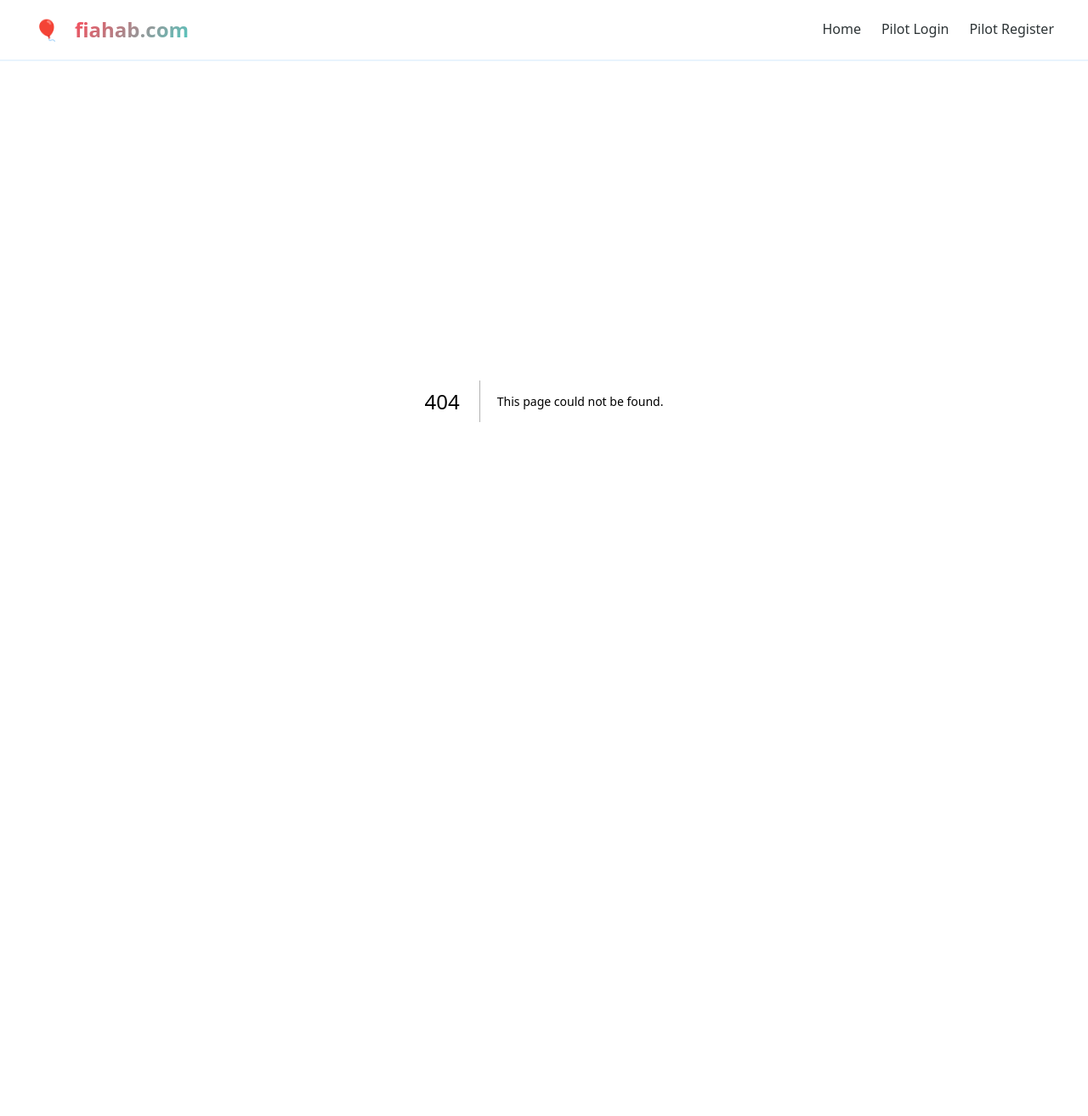
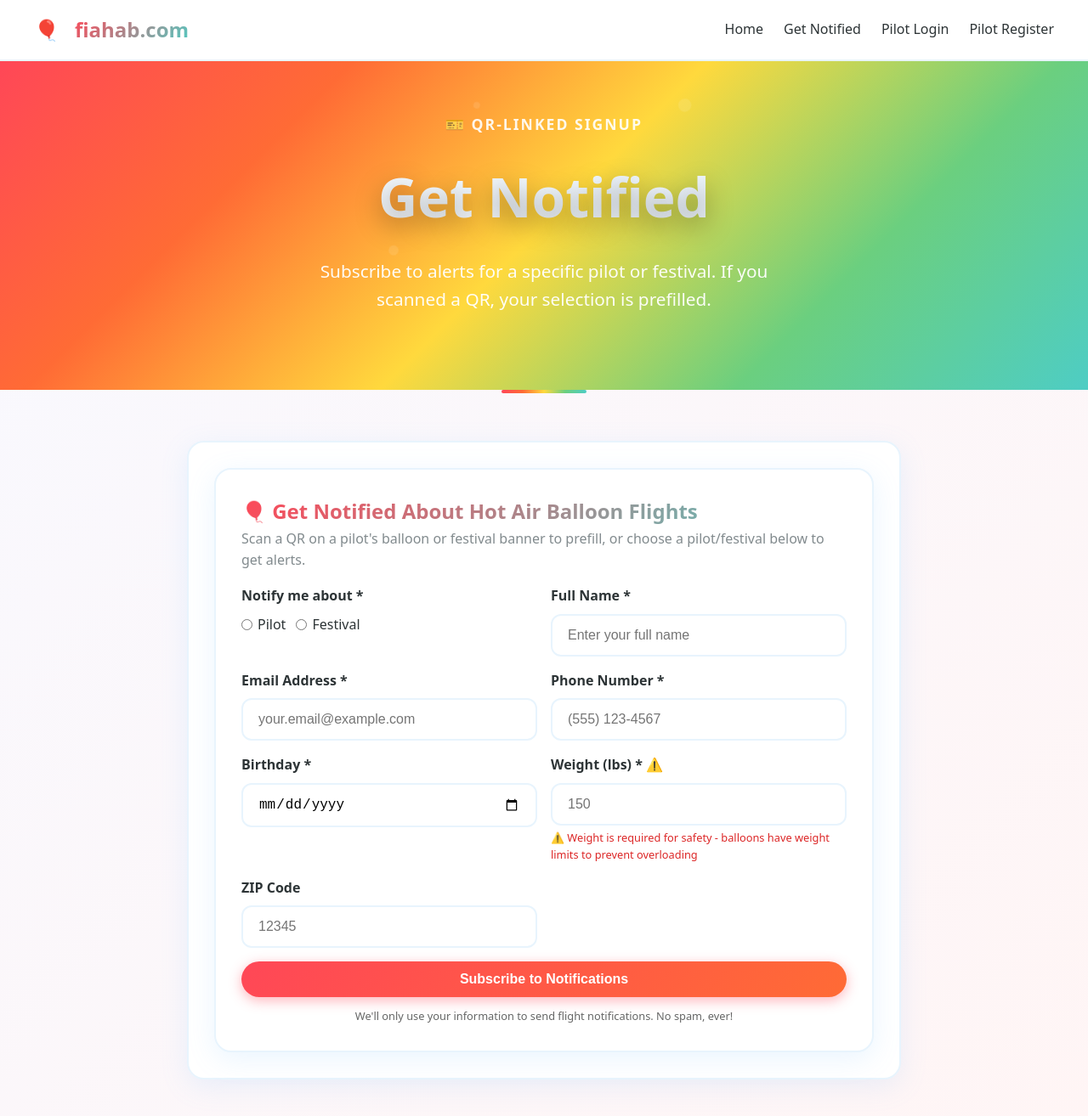
Before and after one commit to krewdev/FLY-N-HOT, a Next.js app in the folder apps/web/: page /notify in a window 1280 px wide. Before the commit this address had no page. Shown: the top 1314 px of the page at 85% size. Before the commit the page ends 872 px from the top, so only its background shows below. Built offline with nearby package versions, Linux system fonts and the light colour scheme.

Commit message:
New QR-driven notify flow: add /notify route, enhance NotifySignup with pilot/festival selection and QR prefill; improved hero and visuals; navbar link

```diff
--- a/apps/web/app/components/NavBar.tsx
+++ b/apps/web/app/components/NavBar.tsx
@@ -11,6 +11,7 @@ export default function NavBar() {
         </Link>
         <nav className="nav">
           <Link href="/">Home</Link>
+          <Link href="/notify">Get Notified</Link>
           <Link href="/pilot/login">Pilot Login</Link>
           <Link href="/pilot/register">Pilot Register</Link>
         </nav>
--- a/apps/web/app/components/NotifySignup.tsx
+++ b/apps/web/app/components/NotifySignup.tsx
@@ -1,6 +1,6 @@
 "use client";
 
-import { useState } from 'react';
+import { useEffect, useMemo, useState } from 'react';
 
 interface SignupData {
 	name: string;
@@ -9,20 +9,66 @@ interface SignupData {
 	birthday: string;
 	weight: number;
 	zipCode: string;
+	selectionType?: 'pilot' | 'festival';
+	selectionId?: string;
 }
 
-export default function NotifySignup() {
+interface NotifySignupProps {
+	initialSelectionType?: 'pilot' | 'festival';
+	initialSelectionId?: string;
+}
+
+interface OptionItem {
+	id: string;
+	name: string;
+}
+
+export default function NotifySignup({ initialSelectionType, initialSelectionId }: NotifySignupProps) {
 	const [formData, setFormData] = useState<SignupData>({
 		name: '',
 		email: '',
 		phone: '',
 		birthday: '',
 		weight: 0,
-    zipCode: ''
+		zipCode: '',
+		selectionType: initialSelectionType,
+		selectionId: initialSelectionId
 	});
 	const [loading, setLoading] = useState(false);
 	const [success, setSuccess] = useState(false);
 	const [error, setError] = useState<string | null>(null);
+
+	// Demo lists; replace with API fetch when available
+	const pilotOptions: OptionItem[] = useMemo(
+		() => [
+			{ id: 'pilot_alex', name: 'Captain Alex Rivera' },
+			{ id: 'pilot_maria', name: 'Captain Maria Garcia' },
+			{ id: 'pilot_james', name: 'Captain James Wilson' }
+		],
+		[]
+	);
+	const festivalOptions: OptionItem[] = useMemo(
+		() => [
+			{ id: 'fest_albuquerque', name: 'Albuquerque International Balloon Fiesta' },
+			{ id: 'fest_reno', name: 'Great Reno Balloon Race' },
+			{ id: 'fest_colorado', name: 'Colorado Balloon Classic' }
+		],
+		[]
+	);
+
+	// If no props were passed, attempt to read from URL (client side only)
+	useEffect(() => {
+		if (!initialSelectionType && typeof window !== 'undefined') {
+			const params = new URLSearchParams(window.location.search);
+			const pilot = params.get('pilot');
+			const festival = params.get('festival');
+			if (pilot) {
+				setFormData(prev => ({ ...prev, selectionType: 'pilot', selectionId: pilot }));
+			} else if (festival) {
+				setFormData(prev => ({ ...prev, selectionType: 'festival', selectionId: festival }));
+			}
+		}
+	}, [initialSelectionType]);
 
 	const handleSubmit = async (e: React.FormEvent) => {
 		e.preventDefault();
@@ -66,11 +112,14 @@ export default function NotifySignup() {
 	};
 
 	if (success) {
+		const selectedName = formData.selectionType === 'pilot'
+			? pilotOptions.find(p => p.id === formData.selectionId)?.name
+			: festivalOptions.find(f => f.id === formData.selectionId)?.name;
 		return (
 			<div className="panel pad" style={{ backgroundColor: '#f0f9ff', border: '1px solid #0ea5e9' }}>
 				<h3 style={{ color: '#0c4a6e', margin: '0 0 8px 0' }}>🎉 Successfully Subscribed!</h3>
 				<p style={{ color: '#0369a1', margin: 0 }}>
-          You&apos;ll be notified about hot air balloon flights in your area. Check your email for confirmation!
+					You&apos;ll be notified about hot air balloon flights{selectedName ? ` for ${selectedName}` : ''}. Check your email for confirmation!
 				</p>
 			</div>
 		);
@@ -80,11 +129,71 @@ export default function NotifySignup() {
 		<div className="panel pad">
 			<h2 style={{ background: 'linear-gradient(135deg, #ff4757, #4ecdc4)', WebkitBackgroundClip: 'text', WebkitTextFillColor: 'transparent', backgroundClip: 'text' }}>🎈 Get Notified About Hot Air Balloon Flights</h2>
 			<p className="muted">
-        Subscribe to receive notifications about available flights, special events, and last-minute opportunities in your area.
+				Scan a QR on a pilot&apos;s balloon or festival banner to prefill, or choose a pilot/festival below to get alerts.
 			</p>
 
 			<form onSubmit={handleSubmit} style={{ marginTop: 16 }}>
 				<div className="grid" style={{ gridTemplateColumns: 'repeat(auto-fit, minmax(250px, 1fr))', gap: 16 }}>
+					<div>
+						<label className="form-label">Notify me about *</label>
+						<div style={{ display: 'flex', gap: 12 }}>
+							<label style={{ display: 'flex', alignItems: 'center', gap: 6 }}>
+								<input
+									type="radio"
+									name="selectionType"
+									checked={formData.selectionType === 'pilot'}
+									onChange={() => handleInputChange('selectionType', 'pilot')}
+								/>
+								<span>Pilot</span>
+							</label>
+							<label style={{ display: 'flex', alignItems: 'center', gap: 6 }}>
+								<input
+									type="radio"
+									name="selectionType"
+									checked={formData.selectionType === 'festival'}
+									onChange={() => handleInputChange('selectionType', 'festival')}
+								/>
+								<span>Festival</span>
+							</label>
+						</div>
+					</div>
+
+					{formData.selectionType === 'pilot' && (
+						<div>
+							<label htmlFor="pilotId" className="form-label">Choose Pilot *</label>
+							<select
+								id="pilotId"
+								className="form-input"
+								value={formData.selectionId || ''}
+								onChange={(e) => handleInputChange('selectionId', e.target.value)}
+								required
+							>
+								<option value="" disabled>Select a pilot</option>
+								{pilotOptions.map(p => (
+									<option key={p.id} value={p.id}>{p.name}</option>
+								))}
+							</select>
+						</div>
+					)}
+
+					{formData.selectionType === 'festival' && (
+						<div>
+							<label htmlFor="festivalId" className="form-label">Choose Festival *</label>
+							<select
+								id="festivalId"
+								className="form-input"
+								value={formData.selectionId || ''}
+								onChange={(e) => handleInputChange('selectionId', e.target.value)}
+								required
+							>
+								<option value="" disabled>Select a festival</option>
+								{festivalOptions.map(f => (
+									<option key={f.id} value={f.id}>{f.name}</option>
+								))}
+							</select>
+						</div>
+					)}
+
 					<div>
 						<label htmlFor="name" className="form-label">
 							Full Name *
@@ -188,7 +297,16 @@ export default function NotifySignup() {
 				<div style={{ marginTop: 16 }}>
 					<button
 						type="submit"
-            disabled={loading || !formData.name || !formData.email || !formData.phone || !formData.birthday || !formData.weight}
+						disabled={
+							loading
+							|| !formData.name
+							|| !formData.email
+							|| !formData.phone
+							|| !formData.birthday
+							|| !formData.weight
+							|| !formData.selectionType
+							|| !formData.selectionId
+						}
 						className="btn btn-primary"
 						style={{ width: '100%' }}
 					>
--- a/apps/web/app/globals.css
+++ b/apps/web/app/globals.css
@@ -140,8 +140,8 @@ a {
   font-size: 4rem;
   font-weight: 800;
   margin-bottom: 20px;
-  text-shadow: 2px 2px 4px rgba(0,0,0,0.3);
-  background: linear-gradient(45deg, #fff, #f0f0f0);
+  text-shadow: 0 10px 30px rgba(0,0,0,0.35);
+  background: linear-gradient(45deg, #ffffff, #e8f4ff);
   -webkit-background-clip: text;
   -webkit-text-fill-color: transparent;
   background-clip: text;
@@ -177,7 +177,7 @@ a {
 
 .panel:hover {
   transform: translateY(-5px);
-  box-shadow: 0 15px 40px rgba(116, 185, 255, 0.25);
+  box-shadow: 0 20px 50px rgba(116, 185, 255, 0.3);
   border-color: var(--balloon-blue);
 }
 
--- /dev/null
+++ b/apps/web/app/notify/page.tsx
@@ -0,0 +1,28 @@
+import NotifySignup from '../components/NotifySignup';
+
+export const metadata = {
+	title: 'Get Notified - fiahab.com',
+	description: 'Subscribe to get notified about flights for a specific pilot or festival',
+};
+
+export default function NotifyPage({ searchParams }: { searchParams: { pilot?: string; festival?: string } }) {
+	const initialSelectionType = searchParams.pilot ? 'pilot' : (searchParams.festival ? 'festival' as const : undefined);
+	const initialSelectionId = searchParams.pilot ?? searchParams.festival;
+
+	return (
+		<main>
+			<section className="hero" style={{ padding: '60px 0' }}>
+				<div className="container">
+					<div className="eyebrow">🎫 QR-linked signup</div>
+					<h1 className="hero-title">Get Notified</h1>
+					<p className="hero-sub">Subscribe to alerts for a specific pilot or festival. If you scanned a QR, your selection is prefilled.</p>
+				</div>
+			</section>
+			<div className="container section">
+				<div className="panel pad" style={{ maxWidth: 840, margin: '0 auto' }}>
+					<NotifySignup initialSelectionType={initialSelectionType} initialSelectionId={initialSelectionId} />
+				</div>
+			</div>
+		</main>
+	);
+}
--- a/apps/web/app/page.tsx
+++ b/apps/web/app/page.tsx
@@ -43,7 +43,7 @@ export default async function HomePage() {
         <div className="container">
                   <div className="eyebrow">🎈 Aerial adventures</div>
         <h1 className="hero-title">fiahab.com</h1>
-        <p className="hero-sub">flying in a hot air balloon</p>
+        <p className="hero-sub">Scan a QR on a pilot&apos;s balloon or festival banner to subscribe, or choose from a dropdown.</p>
           <div style={{ display: 'flex', justifyContent: 'center', marginTop: 18 }}>
             <div className="panel" style={{ borderRadius: 16, overflow: 'hidden' }}>
               <Image
@@ -57,8 +57,8 @@ export default async function HomePage() {
             </div>
           </div>
           <div className="hero-cta">
-            <a className="btn btn-primary" href="#flights">Explore Flights</a>
-            <a className="btn btn-ghost" href="/pilot/login">Are you a pilot?</a>
+            <a className="btn btn-primary" href="/notify">Get Notified</a>
+            <a className="btn btn-ghost" href="#flights">Explore Flights</a>
           </div>
         </div>
       </section>
```
Lines whose indentation alone changed are shown as unchanged.
